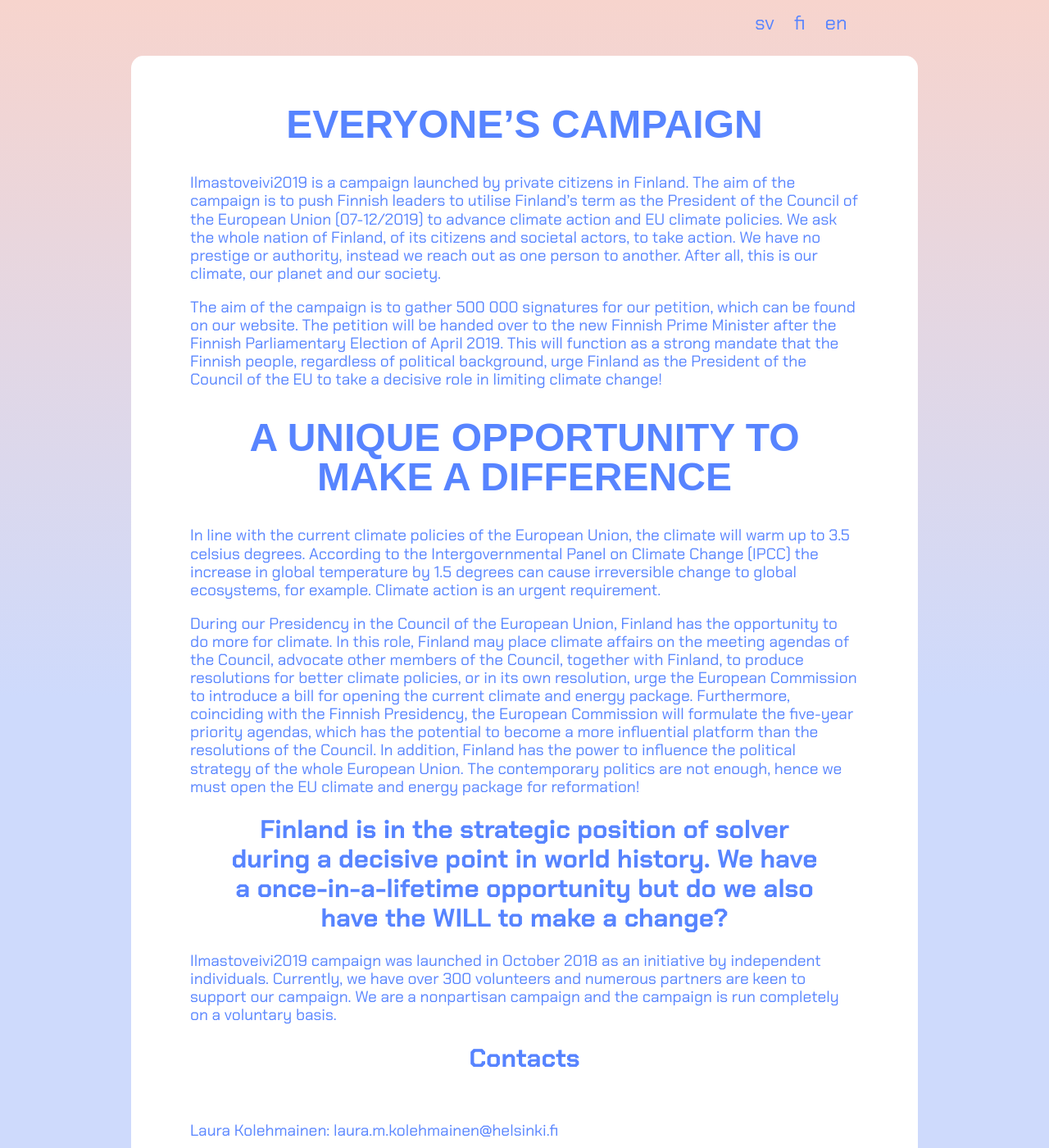
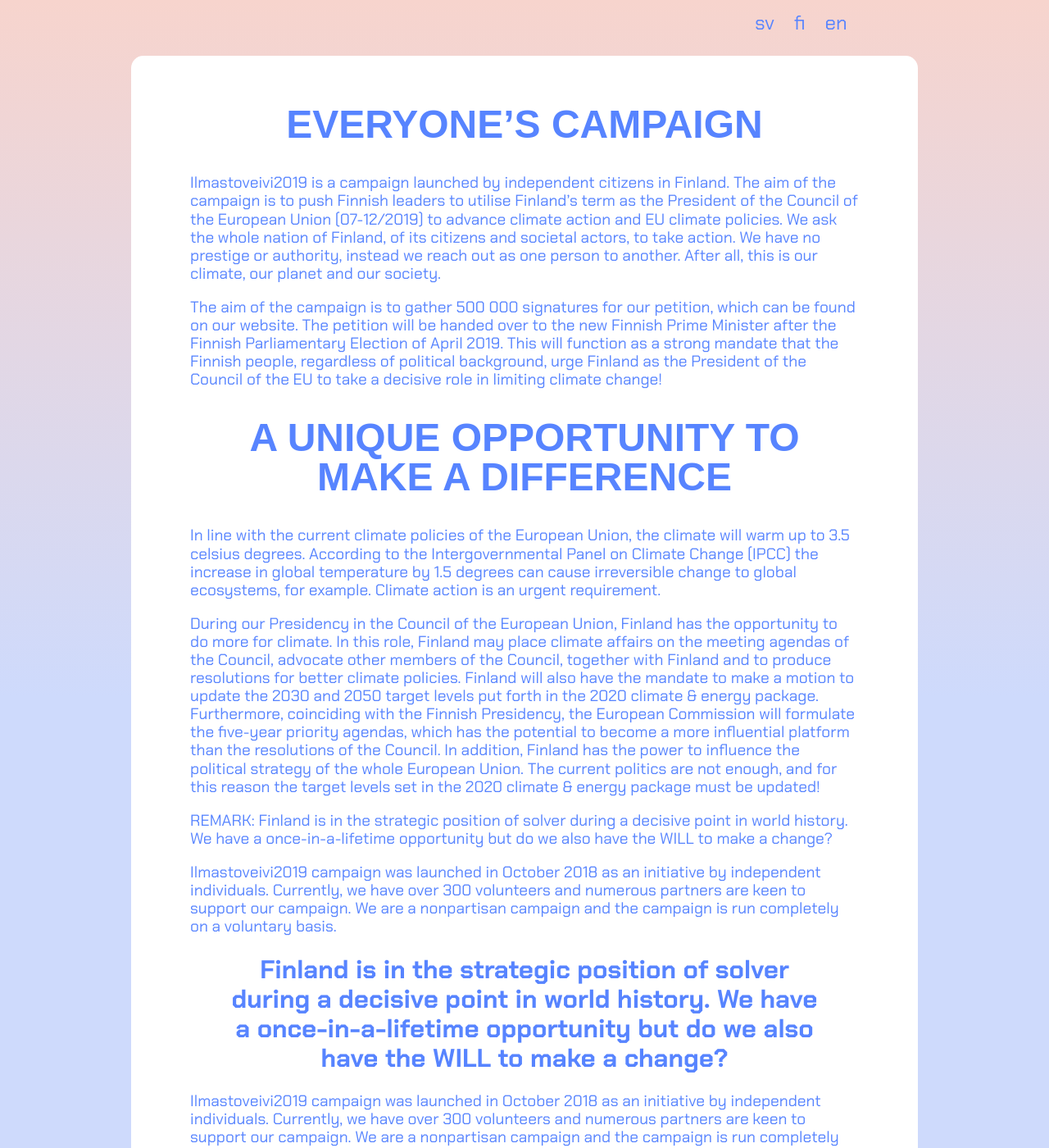
Before and after one commit to ilmastoveivi/ilmastoveivi.github.io, a Jekyll site: the page built from campaign.md, in a window 1280 px wide and 1400 px high. Shown: the whole window at 82% size. Built offline with Jekyll 4.4.1, drawn with Linux system fonts in a browser that asks for light colours; nearby versions of some CDN libraries; some web fonts are replaced; our own code applies the rules of GitHub Pages for plain Markdown files.

Commit message:
updated Campaign BG in English

```diff
--- a/campaign.md
+++ b/campaign.md
@@ -14,7 +14,7 @@ contact3: "Kati Systä: kati.systa@turku.fi +358443005760"
 
 ## Everyone’s campaign
 
-Ilmastoveivi2019 is a campaign launched by private citizens in Finland. The aim of the campaign is to push Finnish leaders to utilise Finland's term as the President of the Council of the European Union (07-12/2019) to advance climate action and EU climate policies. We ask the whole nation of Finland, of its citizens and societal actors, to take action. We have no prestige or authority, instead we reach out as one person to another. After all, this is our climate, our planet and our society.
+Ilmastoveivi2019 is a campaign launched by independent citizens in Finland. The aim of the campaign is to push Finnish leaders to utilise Finland's term as the President of the Council of the European Union (07-12/2019) to advance climate action and EU climate policies. We ask the whole nation of Finland, of its citizens and societal actors, to take action. We have no prestige or authority, instead we reach out as one person to another. After all, this is our climate, our planet and our society.
 
 The aim of the campaign is to gather 500 000 signatures for our petition, which can be found on our website. The petition will be handed over to the new Finnish Prime Minister after the Finnish Parliamentary Election of April 2019. This will function as a strong mandate that the Finnish people, regardless of political background, urge Finland as the President of the Council of the EU to take a decisive role in limiting climate change!
 
@@ -23,4 +23,8 @@ The aim of the campaign is to gather 500 000 signatures for our petition, which
 
 In line with the current climate policies of the European Union, the climate will warm up to 3.5 celsius degrees. According to the Intergovernmental Panel on Climate Change (IPCC) the increase in global temperature by 1.5 degrees can cause irreversible change to global ecosystems, for example. Climate action is an urgent requirement.
 
-During our Presidency in the Council of the European Union, Finland has the opportunity to do more for climate. In this role, Finland may place climate affairs on the meeting agendas of the Council, advocate other members of the Council, together with Finland, to produce resolutions for better climate policies, or in its own resolution, urge the European Commission to introduce a bill for opening the current climate and energy package. Furthermore, coinciding with the Finnish Presidency, the European Commission will formulate the five-year priority agendas, which has the potential to become a more influential platform than the resolutions of the Council. In addition, Finland has the power to influence the political strategy of the whole European Union. The contemporary politics are not enough, hence we must open the EU climate and energy package for reformation!
+During our Presidency in the Council of the European Union, Finland has the opportunity to do more for climate. In this role, Finland may place climate affairs on the meeting agendas of the Council, advocate other members of the Council, together with Finland and to produce resolutions for better climate policies. Finland will also have the mandate to make a motion to update the 2030 and 2050 target levels put forth in the 2020 climate & energy package. Furthermore, coinciding with the Finnish Presidency, the European Commission will formulate the five-year priority agendas, which has the potential to become a more influential platform than the resolutions of the Council. In addition, Finland has the power to influence the political strategy of the whole European Union. The current politics are not enough, and for this reason the target levels set in the 2020 climate & energy package must be updated!
+
+REMARK: Finland is in the strategic position of solver during a decisive point in world history. We have a once-in-a-lifetime opportunity but do we also have the WILL to make a change?
+
+Ilmastoveivi2019 campaign was launched in October 2018 as an initiative by independent individuals. Currently, we have over 300 volunteers and numerous partners are keen to support our campaign. We are a nonpartisan campaign and the campaign is run completely on a voluntary basis.
```
